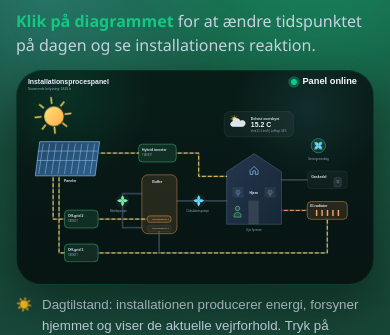
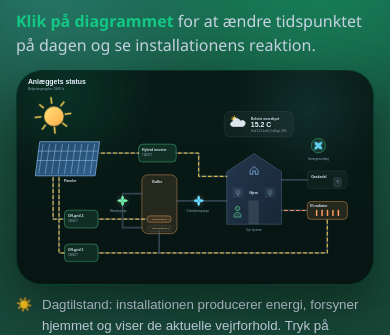
Before and after one commit to fc5tomasz/ha-uslugi, a plain HTML site: page dk/demo/index.html in a window 390 px wide. Shown: the part 179-514 px from the top of the page. Drawn offline with Linux system fonts and the light colour scheme.

Commit message:
Uproszczenie statusu instalacji w demo PL EN DK

```diff
--- a/demo/demo.css
+++ b/demo/demo.css
@@ -301,32 +301,6 @@ body.demo-page .demo-panel-status{
   line-height:1.6;
 }
 
-.panel-online-indicator{
-  position:absolute;
-  top:18px;
-  right:18px;
-  display:inline-flex;
-  align-items:center;
-  gap:10px;
-  padding:10px 14px;
-  border-radius:999px;
-  background:rgba(8,18,33,.84);
-  border:1px solid rgba(132,156,187,.16);
-  color:#f8fbff;
-  font-size:.86rem;
-  font-weight:700;
-  z-index:2;
-}
-
-.panel-online-dot{
-  width:10px;
-  height:10px;
-  border-radius:999px;
-  background:#12c884;
-  box-shadow:0 0 0 0 rgba(18,200,132,.55);
-  animation: demoPulse 1.6s ease-out infinite;
-}
-
 .panel-wrap{
   position:relative;
   overflow:hidden;
@@ -473,25 +447,6 @@ body.demo-page .demo-panel-status{
     display:inline;
   }
 
-  body.demo-page .panel-online-indicator{
-    top:6px;
-    right:16px;
-    gap:5px;
-    padding:0;
-    border:0;
-    border-radius:0;
-    background:transparent;
-    font-size:.58rem;
-    font-weight:600;
-    line-height:1;
-    box-shadow:none;
-  }
-
-  body.demo-page .panel-online-dot{
-    width:6px;
-    height:6px;
-  }
-
   body.demo-page .demo-panel-frame{
     min-height:0;
   }
--- a/demo/panel-demo.js
+++ b/demo/panel-demo.js
@@ -30,9 +30,8 @@
       nav_cta: "Bezpłatna ocena",
       scenario_initial:
         "Tryb dzienny: instalacja produkuje energię, zasila dom i pokazuje aktualne warunki pogodowe. Dotknij panelu, aby przejść do kolejnej pory dnia.",
-      panel_online: "Panel online",
-      panel_title: "Panel procesów instalacji",
-      panel_subtitle: "Obecne oświetlenie",
+      panel_title: "Stan instalacji",
+      panel_subtitle: "Natężenie oświetlenia",
       panel_panels: "Panele",
       panel_inv_dom: "Off-grid 2",
       panel_inv_taras: "Off-grid 1",
@@ -112,9 +111,8 @@
       nav_cta: "Gratis vurdering",
       scenario_initial:
         "Dagtilstand: installationen producerer energi, forsyner hjemmet og viser de aktuelle vejrforhold. Tryk på panelet for at gå videre til næste tidspunkt på dagen.",
-      panel_online: "Panel online",
-      panel_title: "Installationsprocespanel",
-      panel_subtitle: "Nuværende belysning",
+      panel_title: "Anlæggets status",
+      panel_subtitle: "Belysningsstyrke",
       panel_panels: "Paneler",
       panel_inv_dom: "Off-grid 2",
       panel_inv_taras: "Off-grid 1",
@@ -194,9 +192,8 @@
       nav_cta: "Free assessment",
       scenario_initial:
         "Day mode: the installation is producing energy, powering the home and showing current weather conditions. Tap the panel to move to the next time of day.",
-      panel_online: "Panel online",
-      panel_title: "Installation Processes Panel",
-      panel_subtitle: "Current lighting",
+      panel_title: "Installation status",
+      panel_subtitle: "Illuminance",
       panel_panels: "Panels",
       panel_inv_dom: "Off-grid 2",
       panel_inv_taras: "Off-grid 1",
@@ -609,10 +606,6 @@
 
       this.root.innerHTML = `
         <div class="panel-wrap">
-          <div class="panel-online-indicator">
-            <span class="panel-online-dot"></span>
-            <span>${this.dict.panel_online}</span>
-          </div>
           <svg class="panel-svg" viewBox="0 0 1440 860" xmlns="http://www.w3.org/2000/svg">
               <defs>
                 <linearGradient id="sunFill" x1="0" y1="0" x2="1" y2="1">
--- a/dk/demo/index.html
+++ b/dk/demo/index.html
@@ -13,7 +13,7 @@
   <link rel="alternate" hreflang="da" href="https://ha-expert.com/dk/demo/" />
   <link rel="alternate" hreflang="x-default" href="https://ha-expert.com/demo/" />
   <link rel="stylesheet" href="/styles.css?v=20260730-mobile-47" />
-  <link rel="stylesheet" href="/demo/demo.css?v=20260729-mobile-13" />
+  <link rel="stylesheet" href="/demo/demo.css?v=20260812-installation-status-14" />
   <script src="/consent.js?v=20260420-consent-1"></script>
 </head>
 <body class="demo-page pl-home-bg-test" data-demo-lang="dk">
@@ -90,6 +90,6 @@
   </main>
 
   <script src="/nav.js?v=20260730-mobile-nav-12"></script>
-  <script src="/demo/panel-demo.js?v=20260812-demo-heading-15"></script>
+  <script src="/demo/panel-demo.js?v=20260812-installation-status-16"></script>
 </body>
 </html>
```
Also changed, not shown: en/demo/index.html (+2 -2 lines), pl/demo/index.html (+2 -2 lines).
